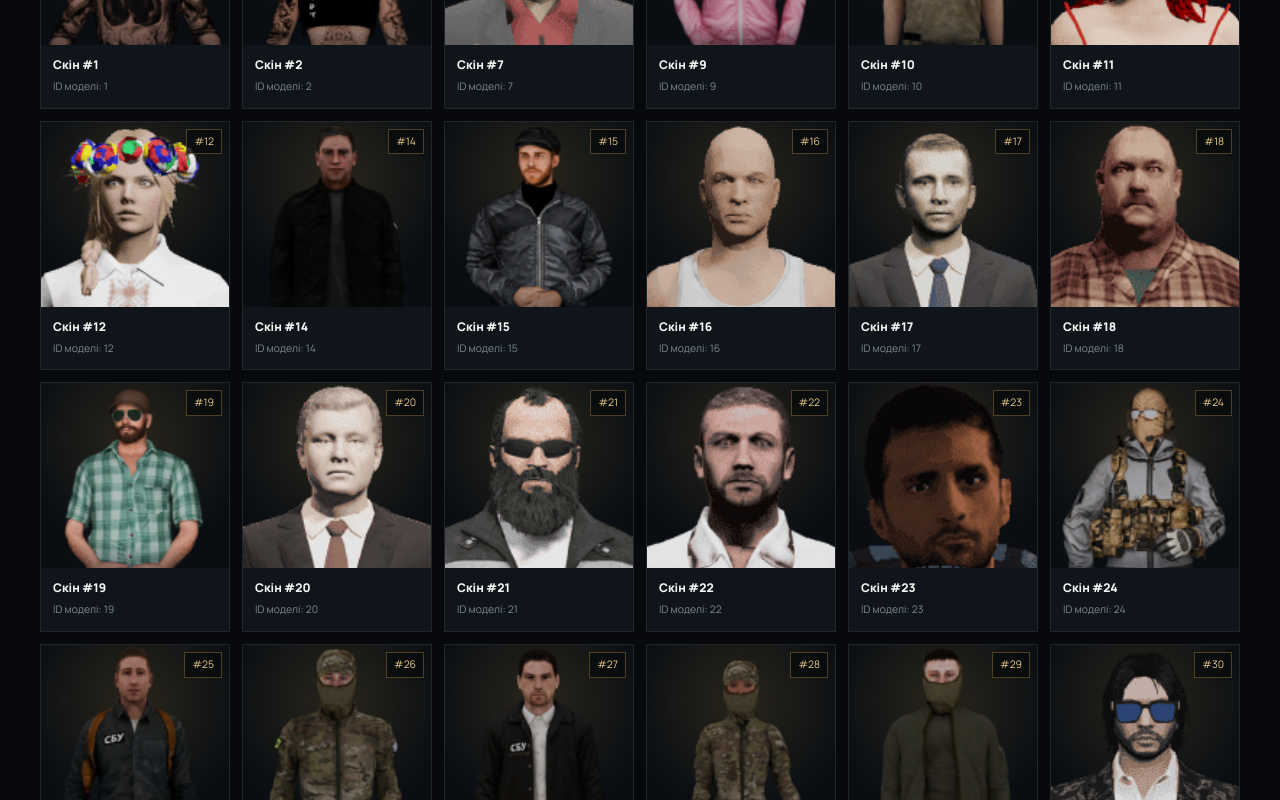
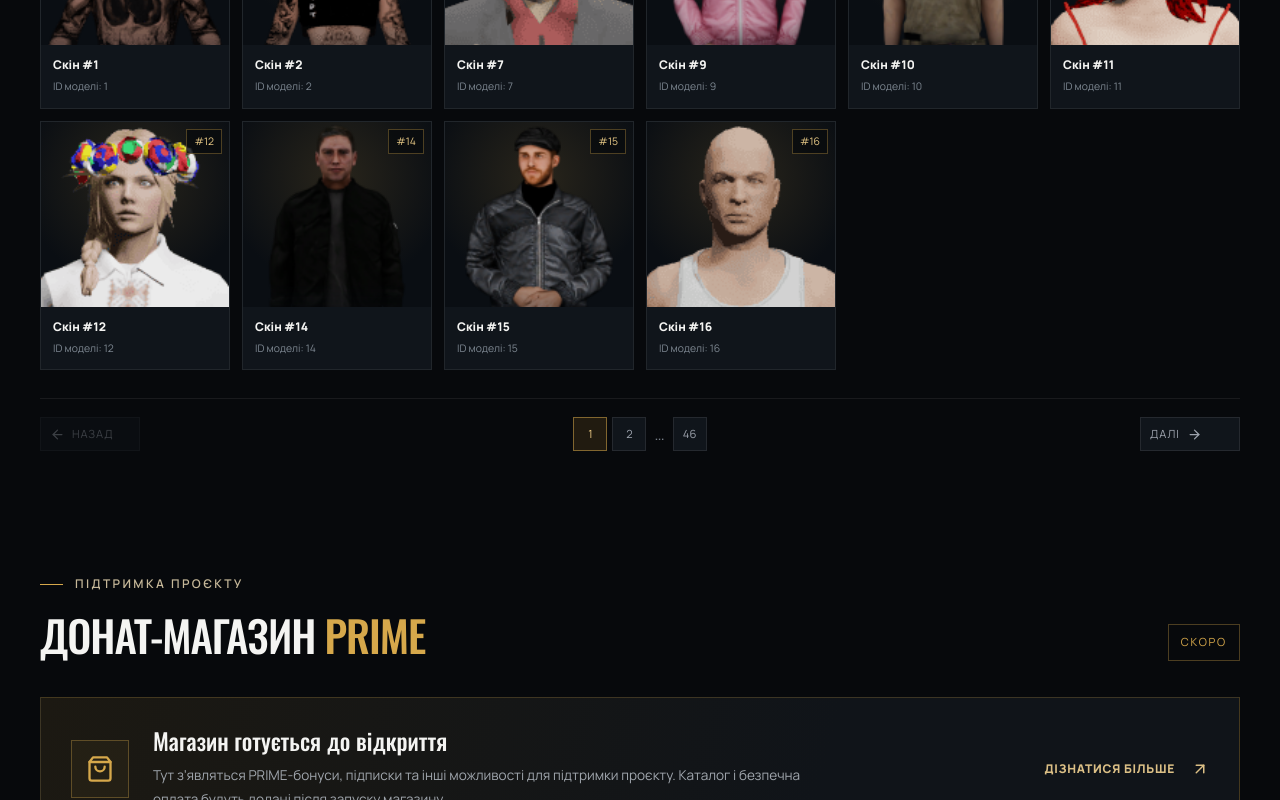
Before and after one commit to Molodoy667/Prime-rp, a React (Vite) app: page / in a window 1280 px wide. Shown: the part 6780-7580 px from the top of the page. Built offline with nearby package versions, Linux system fonts and the light colour scheme; no server answers.

Commit message:
Add wiki pagination and vehicle names

```diff
--- a/src/components/Wiki/index.tsx
+++ b/src/components/Wiki/index.tsx
@@ -1,17 +1,30 @@
-import { useMemo, useState } from 'react';
-import { CarFront, Search, UserRound } from 'lucide-react';
+import { useEffect, useMemo, useState } from 'react';
+import { ArrowLeft, ArrowRight, CarFront, Search, UserRound } from 'lucide-react';
 import { SectionTitle } from '../ui';
 import { getVehicleName, skinIds, vehicleIds } from '../../data/catalog';
 
 type WikiTab = 'skins' | 'vehicles';
+const PAGE_SIZE = 10;
 
 export default function Wiki() {
   const [tab, setTab] = useState<WikiTab>('skins');
   const [query, setQuery] = useState('');
+  const [page, setPage] = useState(1);
   const normalizedQuery = query.trim().toLocaleLowerCase('uk-UA');
   const skins = useMemo(() => skinIds.filter(id => !normalizedQuery || (`${id} скін ${id}`).toLocaleLowerCase('uk-UA').includes(normalizedQuery)), [normalizedQuery]);
   const vehicles = useMemo(() => vehicleIds.filter(id => !normalizedQuery || `${id} ${getVehicleName(id)}`.toLocaleLowerCase('uk-UA').includes(normalizedQuery)), [normalizedQuery]);
   const visibleCount = tab === 'skins' ? skins.length : vehicles.length;
+  const pageCount = Math.max(1, Math.ceil(visibleCount / PAGE_SIZE));
+  const currentPage = Math.min(page, pageCount);
+  const visibleItems = (tab === 'skins' ? skins : vehicles).slice((currentPage - 1) * PAGE_SIZE, currentPage * PAGE_SIZE);
+  const pageNumbers = useMemo<(number | 'ellipsis')[]>(() => {
+    if (pageCount <= 7) return Array.from({ length: pageCount }, (_, index) => index + 1);
+    const pages = new Set<number>([1, pageCount, currentPage, currentPage - 1, currentPage + 1]);
+    const ordered = [...pages].filter(number => number >= 1 && number <= pageCount).sort((a, b) => a - b);
+    return ordered.flatMap((number, index) => index > 0 && number - ordered[index - 1] > 1 ? ['ellipsis', number] : [number]);
+  }, [currentPage, pageCount]);
+
+  useEffect(() => setPage(1), [tab, normalizedQuery]);
 
   return <section id="wiki" className="wiki wrap">
     <SectionTitle eyebrow="ДОВІДНИК PRIME RP" title="ВІКІ" accent="ІГРОВОГО СВІТУ">
@@ -26,8 +39,15 @@ export default function Wiki() {
       <label className="wiki-search"><Search size={17}/><span className="sr-only">Пошук у вікі</span><input value={query} onChange={event => setQuery(event.target.value)} placeholder={tab === 'skins' ? 'Пошук за ID скіна…' : 'Пошук за ID або назвою машини…'} /></label>
     </div>
     <div className={`wiki-grid ${tab === 'vehicles' ? 'wiki-grid-vehicles' : 'wiki-grid-skins'}`}>
-      {tab === 'skins' ? skins.map(id => <article className="wiki-card wiki-skin-card" key={`skin-${id}`}><div className="wiki-card-image"><img src={`/assets/skins/130x160/${id}.png`} alt={`Скін ${id}`} loading="lazy"/><span>#{id}</span></div><div><strong>Скін #{id}</strong><small>ID моделі: {id}</small></div></article>) : vehicles.map(id => <article className="wiki-card wiki-vehicle-card" key={`vehicle-${id}`}><div className="wiki-card-image"><img src={`/assets/vehicles/300x160/${id}.png`} alt={getVehicleName(id)} loading="lazy"/><span>#{id}</span></div><div><strong>{getVehicleName(id)}</strong><small>ID моделі: {id}</small></div></article>)}
+      {tab === 'skins' ? visibleItems.map(id => <article className="wiki-card wiki-skin-card" key={`skin-${id}`}><div className="wiki-card-image"><img src={`/assets/skins/130x160/${id}.png`} alt={`Скін ${id}`} loading="lazy"/><span>#{id}</span></div><div><strong>Скін #{id}</strong><small>ID моделі: {id}</small></div></article>) : visibleItems.map(id => <article className="wiki-card wiki-vehicle-card" key={`vehicle-${id}`}><div className="wiki-card-image"><img src={`/assets/vehicles/300x160/${id}.png`} alt={getVehicleName(id)} loading="lazy"/><span>#{id}</span></div><div><strong>{getVehicleName(id)}</strong><small>ID моделі: {id}</small></div></article>)}
     </div>
     {!visibleCount && <p className="wiki-empty">За цим запитом нічого не знайдено.</p>}
+    {visibleCount > PAGE_SIZE && <nav className="wiki-pagination" aria-label="Сторінки вікі">
+      <button className="wiki-pagination-arrow" onClick={() => setPage(value => Math.max(1, value - 1))} disabled={currentPage === 1} aria-label="Попередня сторінка"><ArrowLeft size={15}/> <span>НАЗАД</span></button>
+      <div className="wiki-pagination-pages">
+        {pageNumbers.map((number, index) => number === 'ellipsis' ? <span key={`ellipsis-${index}`} className="wiki-pagination-ellipsis">…</span> : <button key={number} className={number === currentPage ? 'active' : ''} onClick={() => setPage(number)} aria-current={number === currentPage ? 'page' : undefined}>{number}</button>)}
+      </div>
+      <button className="wiki-pagination-arrow" onClick={() => setPage(value => Math.min(pageCount, value + 1))} disabled={currentPage === pageCount} aria-label="Наступна сторінка"><span>ДАЛІ</span> <ArrowRight size={15}/></button>
+    </nav>}
   </section>;
 }
```
Also changed, not shown: src/styles/global.css.
